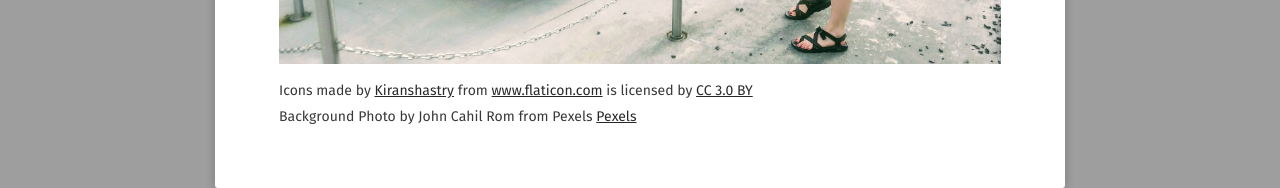
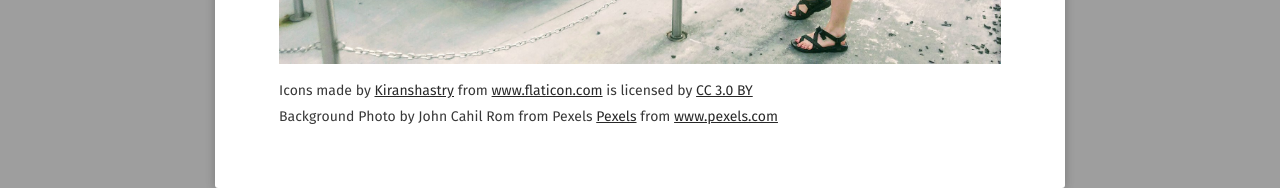
Before and after one commit to sarahschirduan/sarahschirduan.github.io, a Jekyll site: the page built from about/index.md, in a window 1280 px wide. Shown: the part 1080-1268 px from the top of the page. Built offline with Jekyll 4.4.1, drawn with Linux system fonts in a browser that asks for light colours; some web fonts are replaced.

Commit message:
Update index.md

```diff
--- a/about/index.md
+++ b/about/index.md
@@ -27,4 +27,4 @@ comments: false
 
 <div>Icons made by <a href="https://www.flaticon.com/authors/kiranshastry" title="Kiranshastry">Kiranshastry</a> from <a href="https://www.flaticon.com/" title="Flaticon">www.flaticon.com</a> is licensed by <a href="http://creativecommons.org/licenses/by/3.0/" 			   title="Creative Commons BY 3.0" target="blank">CC 3.0 BY</a></div>
 
-<div>Background Photo by John Cahil Rom from Pexels <a href= "https://www.pexels.com/photo/underwater-2170473/" title="Pexels">Pexels</a></div>
+<div>Background Photo by John Cahil Rom from Pexels <a href= "https://www.pexels.com/photo/underwater-2170473/" title="Pexels">Pexels</a> from <a href="https://www.pexels.com/" title="Pexels">www.pexels.com</a></div>
```
